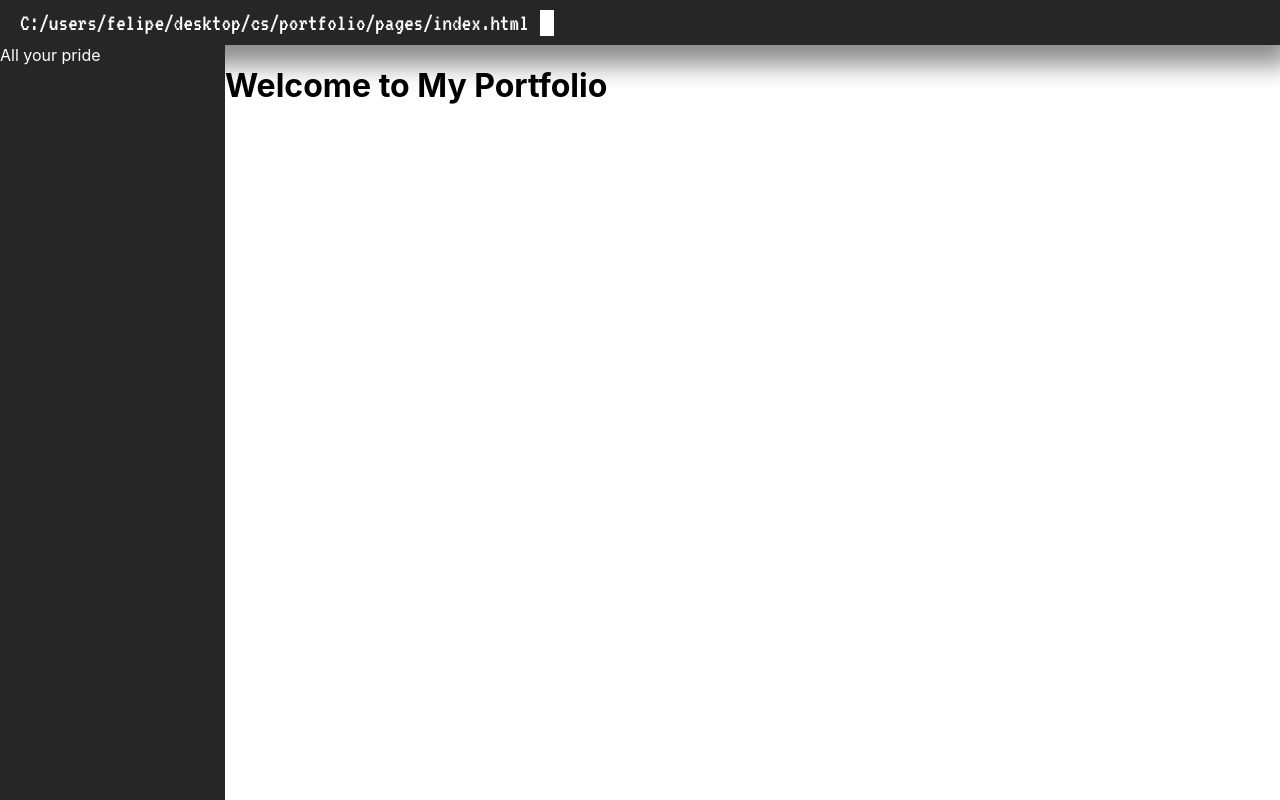
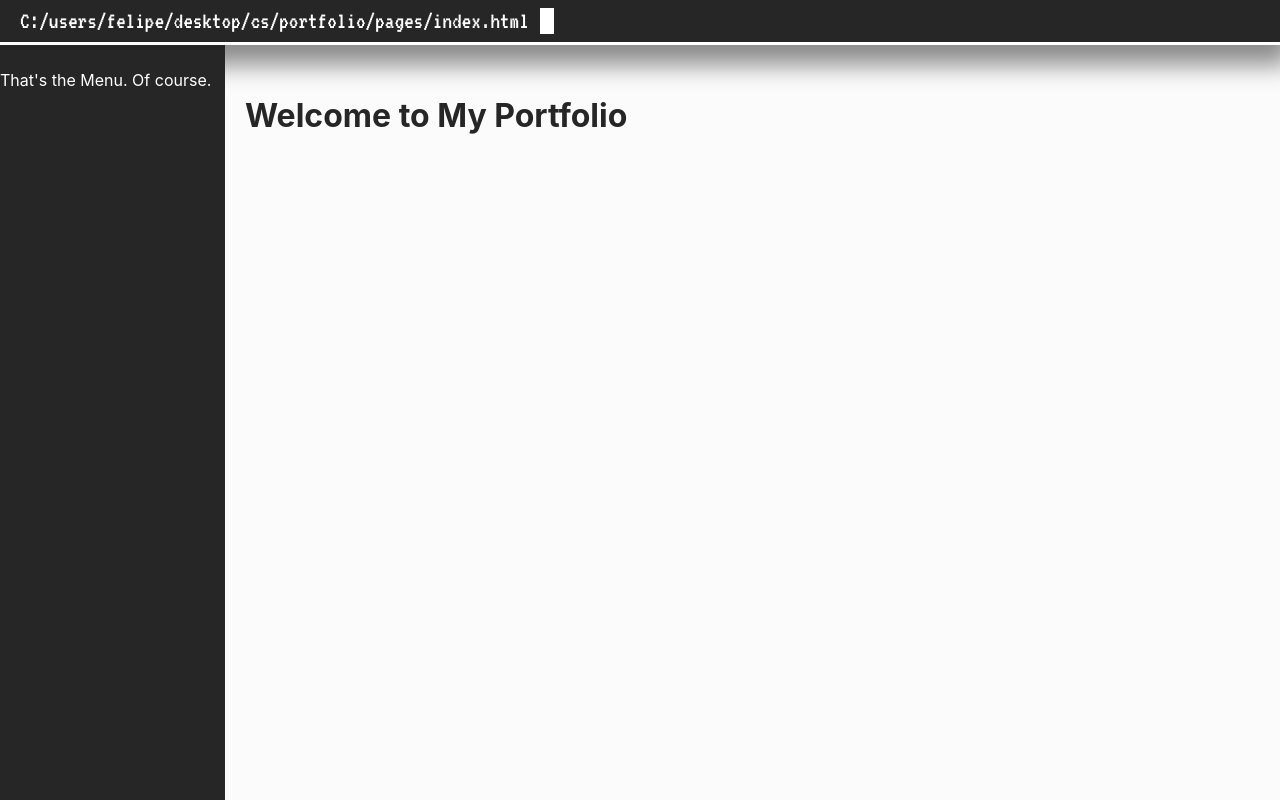
Before and after one commit to FelipeFlohr/portfolio, a Next.js app: page / in a window 1280 px wide. Built offline with nearby package versions, Linux system fonts and the light colour scheme.

Commit message:
Added some CSS variables

```diff
--- a/src/components/menu/Menu.tsx
+++ b/src/components/menu/Menu.tsx
@@ -4,7 +4,7 @@ export default function Menu() {
 
     return (
         <div className={`${styles.menu} menu`}>
-            All your pride
+            That's the Menu. Of course.
         </div>
     )
 }
--- a/src/styles/globals.css
+++ b/src/styles/globals.css
@@ -20,9 +20,9 @@ body {
     grid-template-areas:
         "pathbar pathbar"
         "menu content";
-    grid-template-columns: 225px 1fr;
+    grid-template-columns: var(--aside-width) 1fr;
     grid-template-rows:
-        45px
+        var(--pathbar-height)
         1fr;
     height: 100vh;
 }
@@ -36,5 +36,12 @@ body {
 }
 
 .content {
+    display: flex;
+
     grid-area: content;
+    padding-top: 30px;
+    padding-left: 20px;
+
+    color: var(--text-dark);
+    background-color: var(--bg-white);
 }
--- a/src/styles/menu/Menu.module.css
+++ b/src/styles/menu/Menu.module.css
@@ -1,4 +1,9 @@
 .menu {
+    display: inline-block;
+
     color: var(--text-white);
     background-color: var(--bg-dark);
+
+    padding-top: 25px;
+    z-index: 100;
 }
--- a/src/styles/navbar/Navbar.module.css
+++ b/src/styles/navbar/Navbar.module.css
@@ -9,7 +9,9 @@
 
     background-color: var(--bg-dark);
     color: var(--text-white);
-    box-shadow: 0px 10px 25px 10px rgba(0, 0, 0, 0.45);
+    box-shadow: var(--pathbar-shadow);
+    z-index: 100;
+    border-bottom: var(--pathbar-border);
 
     align-items: center;
     justify-content: left;
--- a/src/styles/variables.css
+++ b/src/styles/variables.css
@@ -4,4 +4,14 @@
     --bg-white: #FBFBFB;
     --text-dark: #262626;
     --text-white: #FFF;
+
+    /* Dimensions */
+    --pathbar-height: 45px;
+    --aside-width: 225px;
+
+    /* Borders */
+    --pathbar-border: 3px solid #FFF;
+
+    /* Shadow */
+    --pathbar-shadow: 0px 10px 25px 10px rgba(0, 0, 0, 0.45);
 }
```
